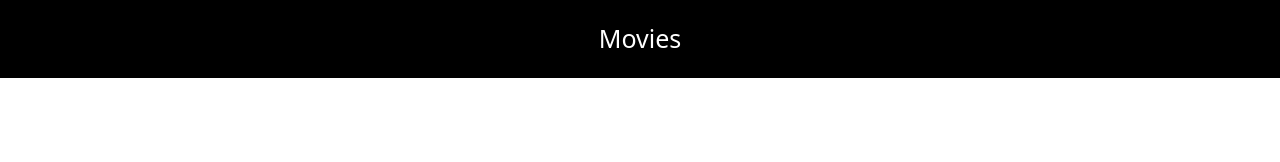
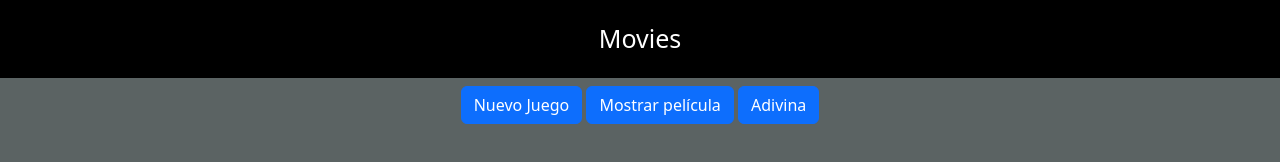
Before and after one commit to igijon/javascript_dom_movies, a plain HTML site: page index.html in a window 1280 px wide. Drawn offline with nearby package versions, Linux system fonts and the light colour scheme.

Commit message:
Botones bootstrap y estilos fixed

```diff
--- a/assets/css/styles.css
+++ b/assets/css/styles.css
@@ -1,4 +1,3 @@
-@@ -0,0 +1,13 @@
 html, body {
     margin: 0px;
     background-color: #5b6363;
--- a/index.html
+++ b/index.html
@@ -11,6 +11,16 @@
     <header class="titulo">
         Movies
     </header>
+
+    <div class="row mt-2">
+        <div class="col text-center">
+            <button class="btn btn-primary">Nuevo Juego</button>
+            <button class="btn btn-primary">Mostrar película</button>
+            <button class="btn btn-primary">Adivina</button>
+        </div>
+    </div>
+
+
     <script src="assets/js/juego.js"></script>
 </body>
 </html>
```
Also changed, not shown: 1 other file.
